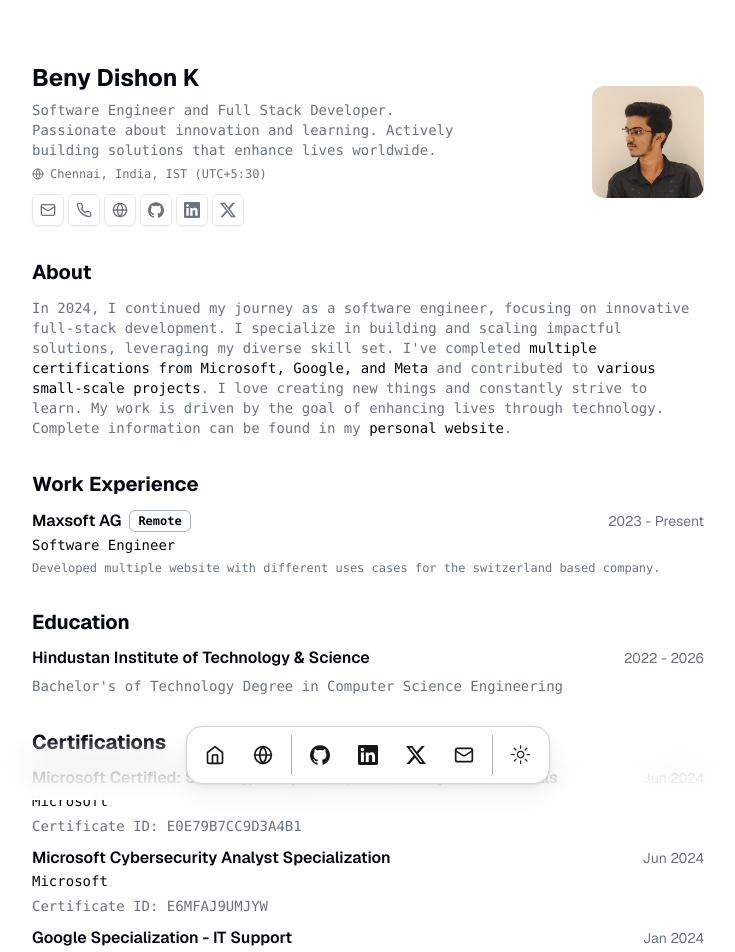
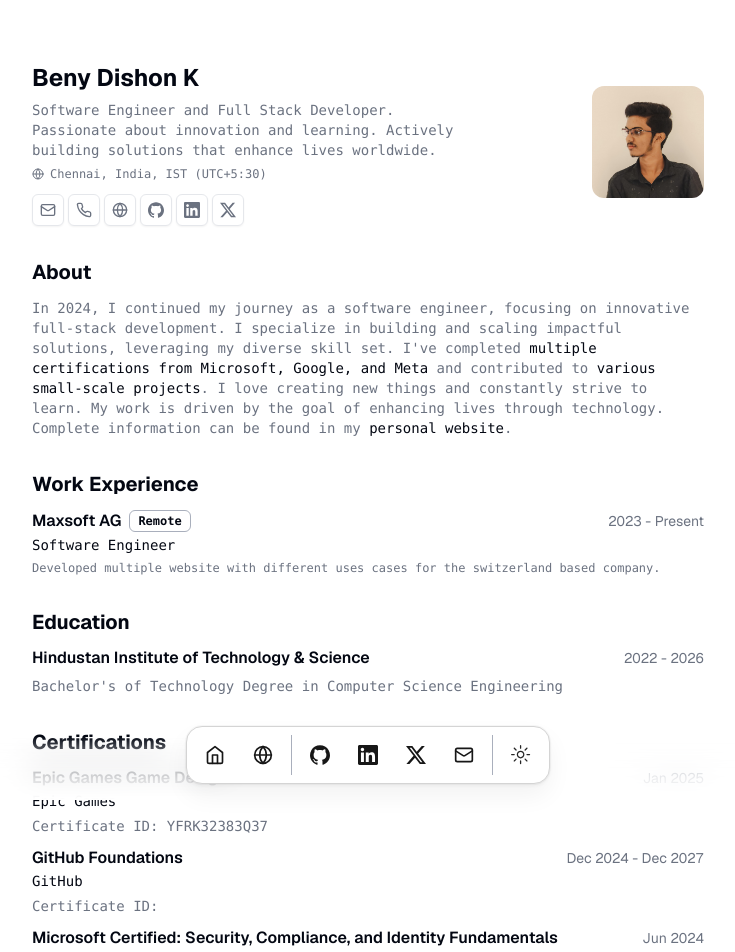
Before and after one commit to BenyD/beny-cv, a Next.js app: page / in a window 1280 px wide. Shown: the top 952 px of the page, without its empty margins (272-1007 px from the left). Built offline with nearby package versions, Linux system fonts and the light colour scheme.

Commit message:
Update packages & add 2 projects

```diff
--- a/src/data/resume-data.tsx
+++ b/src/data/resume-data.tsx
@@ -54,6 +54,22 @@
     },
   ],
   certification: [
+    {
+      name: "Epic Games Game Design",
+      providerName: "Epic Games",
+      link: "https://www.coursera.org/account/accomplishments/professional-cert/YFRK32383Q37",
+      issueDate: "Jan 2025",
+      expirationDate: "",
+      certificateId: "YFRK32383Q37",
+    },
+    {
+      name: "GitHub Foundations",
+      providerName: "GitHub",
+      link: "https://www.credly.com/badges/30b21a01-362d-4d5d-90ff-3cdbcd3d8bf3/linked_in_profile",
+      issueDate: "Dec 2024",
+      expirationDate: "Dec 2027",
+      certificateId: "",
+    },
     {
       name: "Microsoft Certified: Security, Compliance, and Identity Fundamentals",
       providerName: "Microsoft",
```
Also changed, not shown: 1 other file (tests, documents, lock files or other folders).
